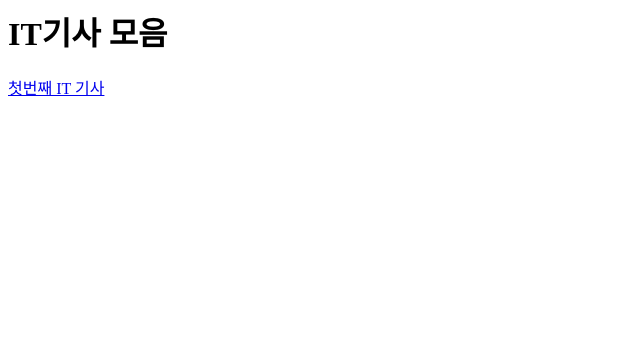
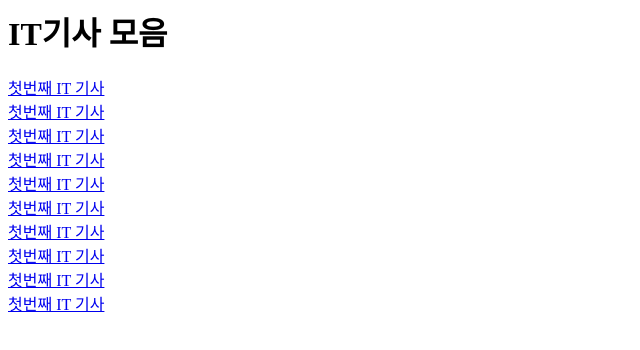
Before and after one commit to sanggyeong3/mis2501, a plain HTML site: page index.html in a window 1280 px wide. Shown: the whole page, without its empty margins (0-640 px from the left). Drawn offline with Linux system fonts and the light colour scheme.

Commit message:
Update index.html

```diff
--- a/index.html
+++ b/index.html
@@ -4,6 +4,15 @@
   </head>
   <body>
     <h1>IT기사 모음</h1>
-    <a href="https://www.aitimes.kr/news/articleView.html?idxno=34559" targat="_"blank>첫번째 IT 기사</a>
+    <a href="https://www.aitimes.kr/news/articleView.html?idxno=34559" targat="_"blank>첫번째 IT 기사</a><br>
+    <a href="https://www.aitimes.kr/news/articleView.html?idxno=34226" targat="_"blank>첫번째 IT 기사</a><br>
+    <a href="https://www.aitimes.kr/news/articleView.html?idxno=34559" targat="_"blank>첫번째 IT 기사</a><br>
+    <a href="https://www.aitimes.kr/news/articleView.html?idxno=34559" targat="_"blank>첫번째 IT 기사</a><br>
+    <a href="https://www.aitimes.kr/news/articleView.html?idxno=34559" targat="_"blank>첫번째 IT 기사</a><br>
+    <a href="https://www.aitimes.kr/news/articleView.html?idxno=34559" targat="_"blank>첫번째 IT 기사</a><br>
+    <a href="https://www.aitimes.kr/news/articleView.html?idxno=34559" targat="_"blank>첫번째 IT 기사</a><br>
+    <a href="https://www.aitimes.kr/news/articleView.html?idxno=34559" targat="_"blank>첫번째 IT 기사</a><br>
+    <a href="https://www.aitimes.kr/news/articleView.html?idxno=34559" targat="_"blank>첫번째 IT 기사</a><br>
+    <a href="https://www.aitimes.kr/news/articleView.html?idxno=34559" targat="_"blank>첫번째 IT 기사</a><br>
   </body>
 </html>
```
